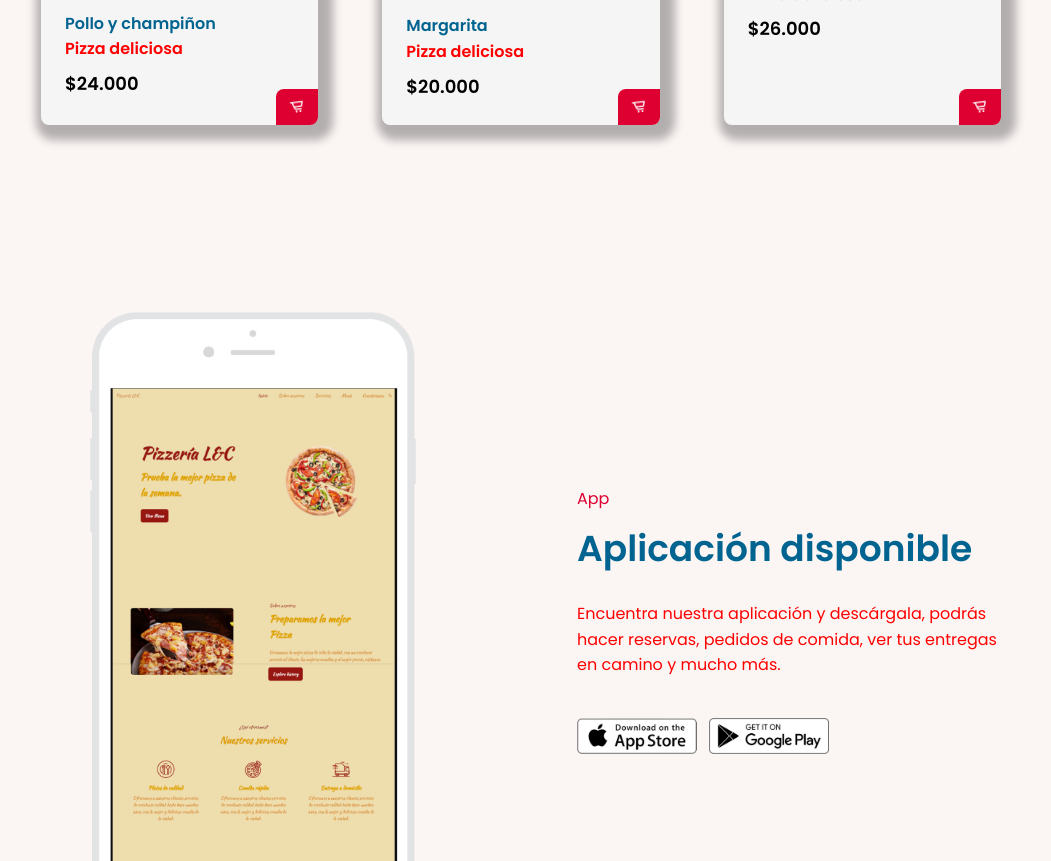
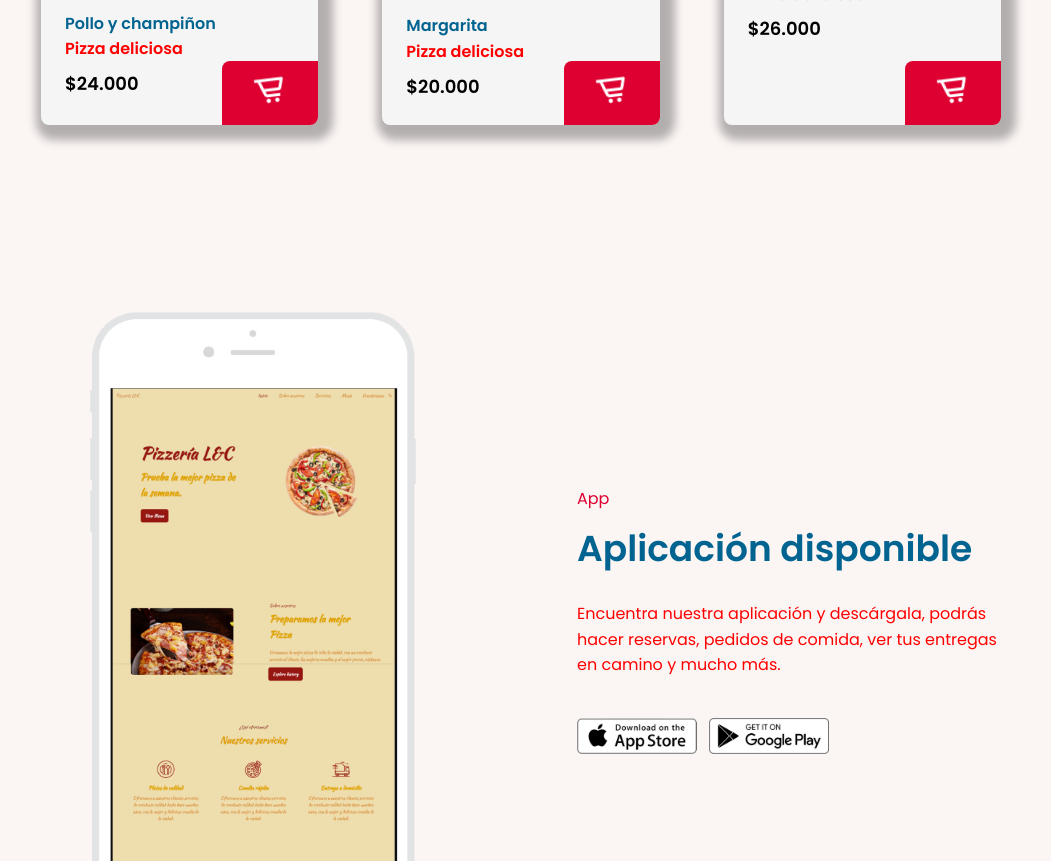
Before and after one commit to LuchoGuel07/Pizzeria-LC, a plain HTML site: page index.html in a window 1280 px wide. Shown: the part 2201-3062 px from the top of the page, without its empty margins (119-1170 px from the left). Drawn offline with nearby package versions, Linux system fonts and the light colour scheme.

Commit message:
Cambio de menu

```diff
--- a/Assets/css/index.css
+++ b/Assets/css/index.css
@@ -403,6 +403,9 @@ img {
     bottom: 0;
     right: 0;
     display: flex;
+    justify-content: center;
+    width: 6rem;
+    height: 4rem;
     padding: .625rem .813rem;
     border-radius: .5rem 0 .5rem 0;
 }
--- a/index.html
+++ b/index.html
@@ -372,7 +372,7 @@
                     <h3 class="menu__name">Pollo y champiñon</h3>
                     <span class="menu__detail">Pizza deliciosa</span>
                     <span class="menu__preci">$24.000</span>
-                    <a href="#" class="button menu__button"><i class='bx bx-cart-alt bx-tada'></i></a>
+                    <a href="#" class="button menu__button"><i class='bx bx-cart-alt bx-tada bx-md'></i></a>
                 </div>
 
                 <div class="menu__content">
@@ -380,7 +380,7 @@
                     <h3 class="menu__name">Margarita</h3>
                     <span class="menu__detail">Pizza deliciosa</span>
                     <span class="menu__preci">$20.000</span>
-                    <a href="#" class="button menu__button"><i class='bx bx-cart-alt bx-tada'></i></a>
+                    <a href="#" class="button menu__button"><i class='bx bx-cart-alt bx-tada bx-md'></i></a>
                 </div>
 
                 <div class="menu__content">
@@ -388,7 +388,7 @@
                     <h3 class="menu__name">Pepperoni</h3>
                     <span class="menu__detail">Pizza deliciosa</span>
                     <span class="menu__preci">$26.000</span>
-                    <a href="#" class="button menu__button"><i class='bx bx-cart-alt bx-tada'></i></a>
+                    <a href="#" class="button menu__button"><i class='bx bx-cart-alt bx-tada bx-md'></i></a>
                 </div>
             </div>
         </section>
```
